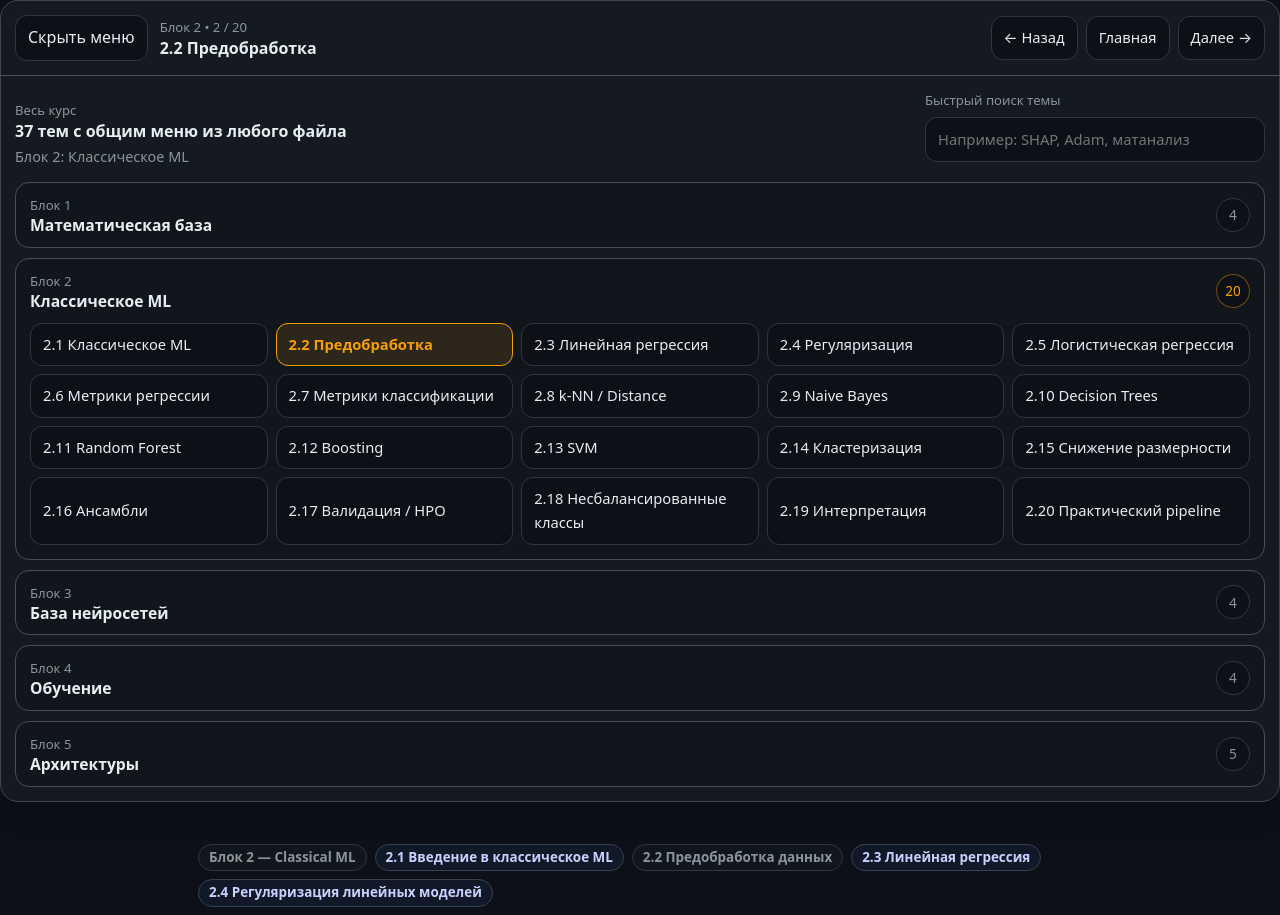
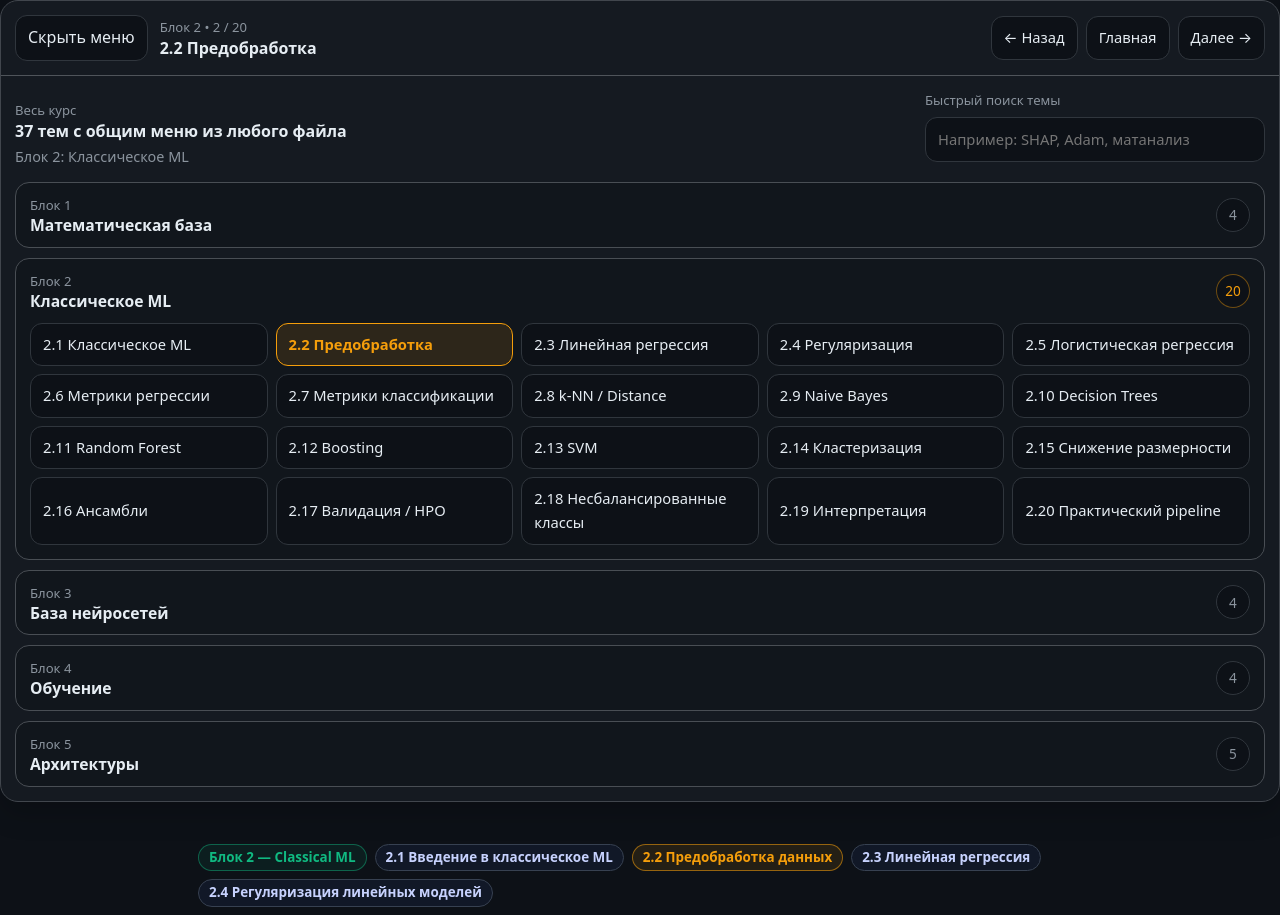
Before and after one commit to GAndrSky/ml-notes, a plain HTML site: page 02_classic_ml/02_data_preprocessing.html in a window 1280 px wide. Shown: the top 915 px of the page. Drawn offline with Linux system fonts and the light colour scheme.

Commit message:
Refactor tag styles for improved visual consistency across multiple HTML files

```diff
--- a/02_classic_ml/02_data_preprocessing.html
+++ b/02_classic_ml/02_data_preprocessing.html
@@ -82,10 +82,10 @@
       background:#111827;
       color:var(--muted);
     }
-    .tag-active{
-      background:#13261f;
+    .tag.done{
       color:var(--green);
-      border-color:var(--green);
+      border-color:rgba(16,185,129,.45);
+      background:rgba(16,185,129,.08);
     }
 
     .hero{
@@ -398,7 +398,7 @@
       border-color:#374151;
       background:#111827;
     }
-    .tag-active{
+    .tag.active{
       color:var(--amber);
       border-color:rgba(245,158,11,.55);
       background:rgba(245,158,11,.10);
```
Also changed, not shown: 02_classic_ml/01_intro_to_classical_ml.html (+2 -2 lines), 02_classic_ml/03_linear_regression.html (+4 -4 lines), 02_classic_ml/04_linear_model_regularization.html (+4 -4 lines), 02_classic_ml/05_logistic_regression.html (+4 -4 lines), 02_classic_ml/06_regression_metrics.html (+4 -4 lines), 02_classic_ml/07_classification_metrics.html (+4 -4 lines), 02_classic_ml/08_distance_based_models.html (+4 -4 lines), 02_classic_ml/09_naive_bayes.html (+4 -4 lines), 02_classic_ml/10_decision_trees.html (+4 -4 lines).
